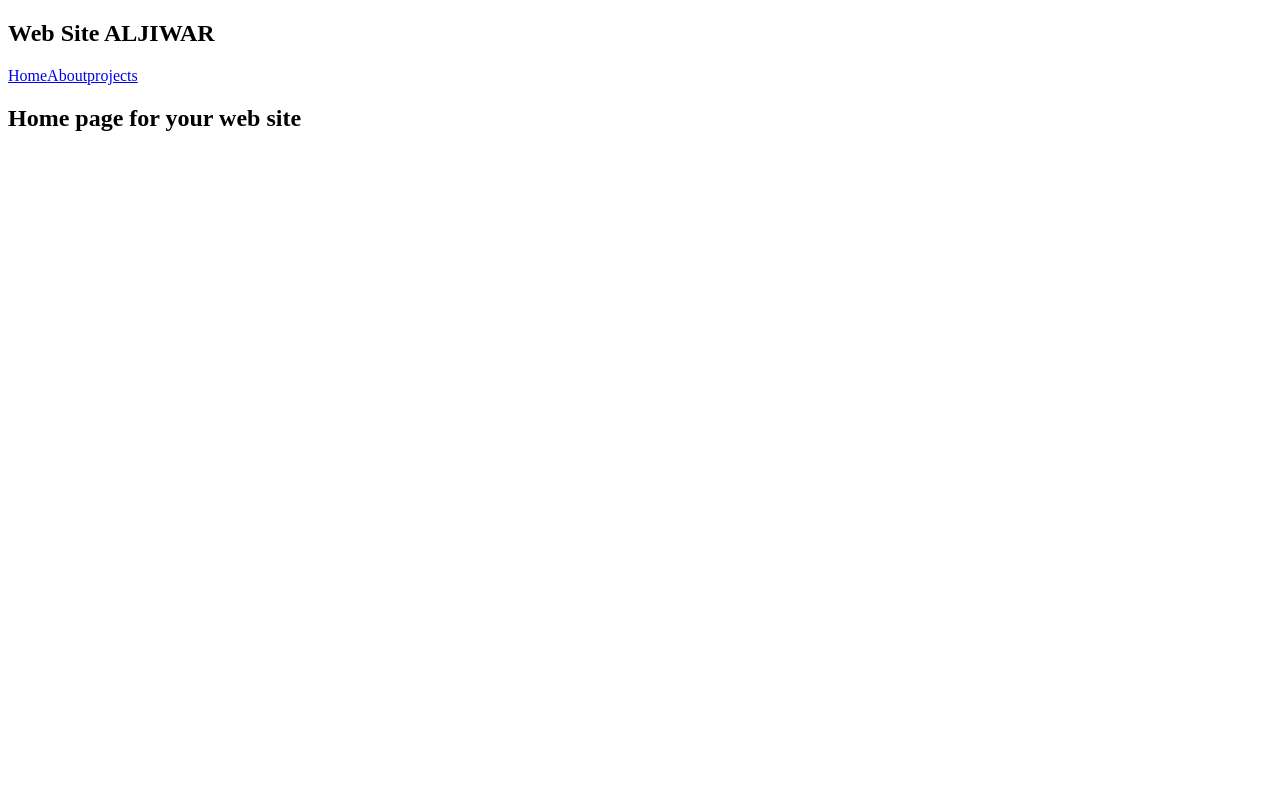
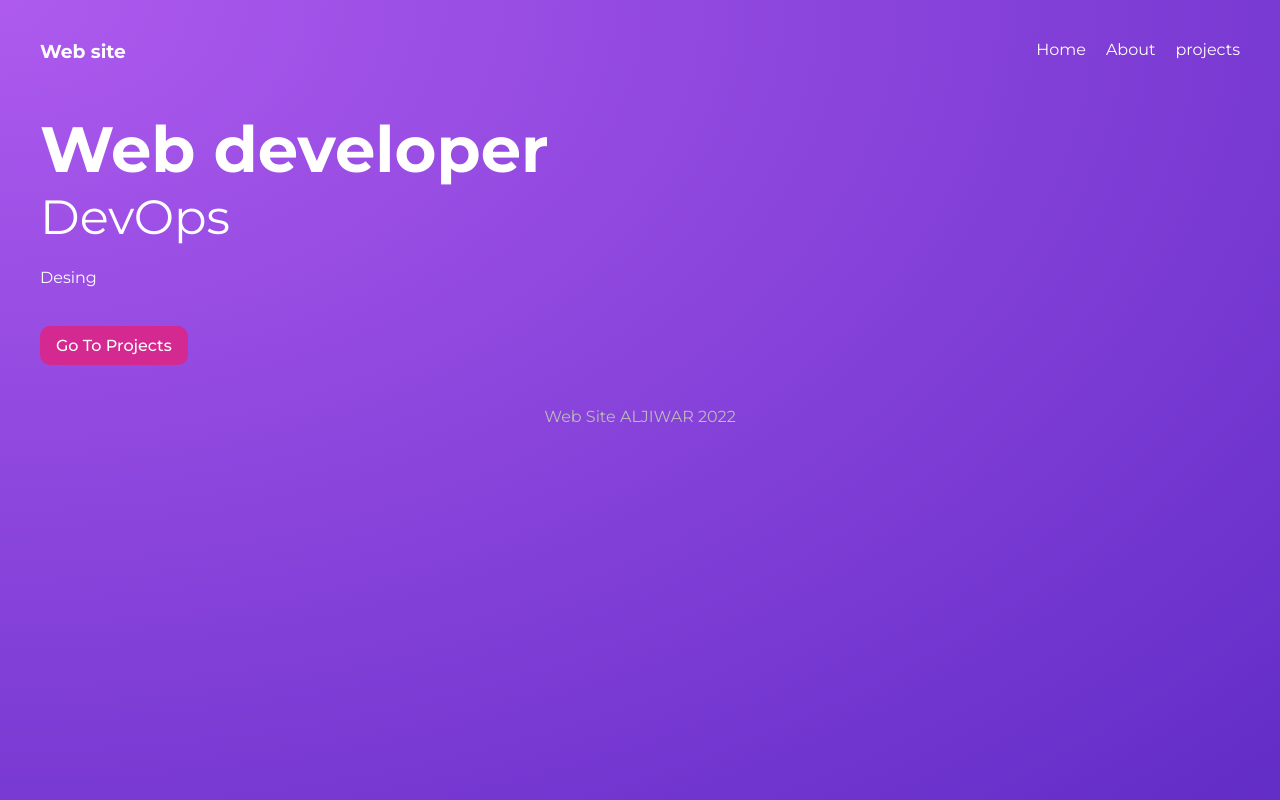
Before and after one commit to ahjam-taoufik/React-Gatsby, a Gatsby site: page / in a window 1280 px wide. Built offline with nearby package versions, Linux system fonts and the light colour scheme; Gatsby itself is replaced by a stand-in of ours.

Commit message:
4-Style_global_and_style_module

```diff
--- a/src/components/Layout.js
+++ b/src/components/Layout.js
@@ -1,14 +1,18 @@
 import React from 'react'
 import Navbar from './Navbar'
+import '../styles/global.css'
 
 const Layout = (props) => {
     return (
-        <div>
-           <h2>Web Site ALJIWAR</h2>
+        <div className='layout'>
+           {/* <h2>Web Site ALJIWAR</h2> */}
            <Navbar/>
-           <section>
+           <div className='content'>
               {props.children}
-           </section>
+           </div>
+           <footer>
+               <p>Web Site ALJIWAR 2022</p>
+           </footer>
 
         </div>
     )
--- a/src/components/Navbar.js
+++ b/src/components/Navbar.js
@@ -3,13 +3,14 @@
 
 const Navbar = () => {
     return (
-        <div>
-            <nav>
+        <nav>
+           <h3>Web site </h3>
+            <div className='links'>
                 <Link to='/'>Home</Link>
                 <Link to='/about'>About</Link>
                 <Link to='/projects'>projects</Link>
-            </nav>
-        </div>
+            </div>
+        </nav>
     )
 }
 
--- a/src/pages/index.js
+++ b/src/pages/index.js
@@ -1,12 +1,18 @@
+import { Link } from "gatsby"
 import React from "react"
 import Layout from "../components/Layout"
-
+import  * as styles from '../styles/home.module.css'
 export default function Home() {
   return (
     <Layout>
-      <div>
-        <h1>Home page for your web site</h1>
-      </div>
+      <section className={styles.header}>
+        <div>
+          <h2>Web developer</h2>
+          <h3>DevOps</h3>
+          <p>Desing</p>
+          <Link className={styles.btn} to="/projects">Go To Projects</Link>
+        </div>
+      </section>
     </Layout>
   )
 }
--- /dev/null
+++ b/src/styles/global.css
@@ -0,0 +1,53 @@
+@import url('https://fonts.googleapis.com/css2?family=Montserrat:wght@300;400;500;700&display=swap');
+
+* {
+  margin: 0;
+  padding: 0;
+  text-decoration: none;
+  font-family: "Montserrat";
+  color: white;
+}
+html, body {
+  min-height: 100%;
+}
+body {
+
+
+  background: radial-gradient(at top left, rgb(174, 90, 238) 0%, rgb(98, 44, 199) 100%);
+  background-repeat: no-repeat;
+}
+
+p {
+  margin: 16px auto;
+  line-height: 1.5em;
+}
+
+/* layout & nav */
+.layout {
+  max-width: 1200px;
+  margin: 0 auto;
+}
+nav {
+  display: grid;
+  grid-template-columns: 1fr 1fr;
+  margin: 40px auto;
+}
+nav .links {
+  display: inline-block;
+  text-align: right;
+}
+nav a {
+  display: inline-block;
+  margin-left: 20px;
+  font-weight: 400;
+  padding-bottom: 8px;
+  border-bottom: 3px solid transparent;
+}
+nav a:hover {
+  border-color: white;
+}
+footer p{
+  text-align: center;
+  color: #bbb;
+  margin: 40px auto;
+}
--- /dev/null
+++ b/src/styles/home.module.css
@@ -0,0 +1,22 @@
+.header {
+    display: grid;
+    grid-template-columns: 1fr 1fr;
+    grid-gap: 40px;
+    align-items: center;
+  }
+  .header h2 {
+    font-size: 4em;
+  }
+  .header h3 {
+    font-size: 3em;
+    font-weight: 400;
+    margin-bottom: 20px;
+  }
+  .btn {
+    display: inline-block;
+    background: #D42990;
+    padding: 10px 16px;
+    border-radius: 10px;
+    margin-top: 20px;
+    font-weight: 500;
+  }
```
Also changed, not shown: src/pages/projects/index.js (+5 -2 lines), src/styles/projects.module.css (added, +11 -0 lines).
